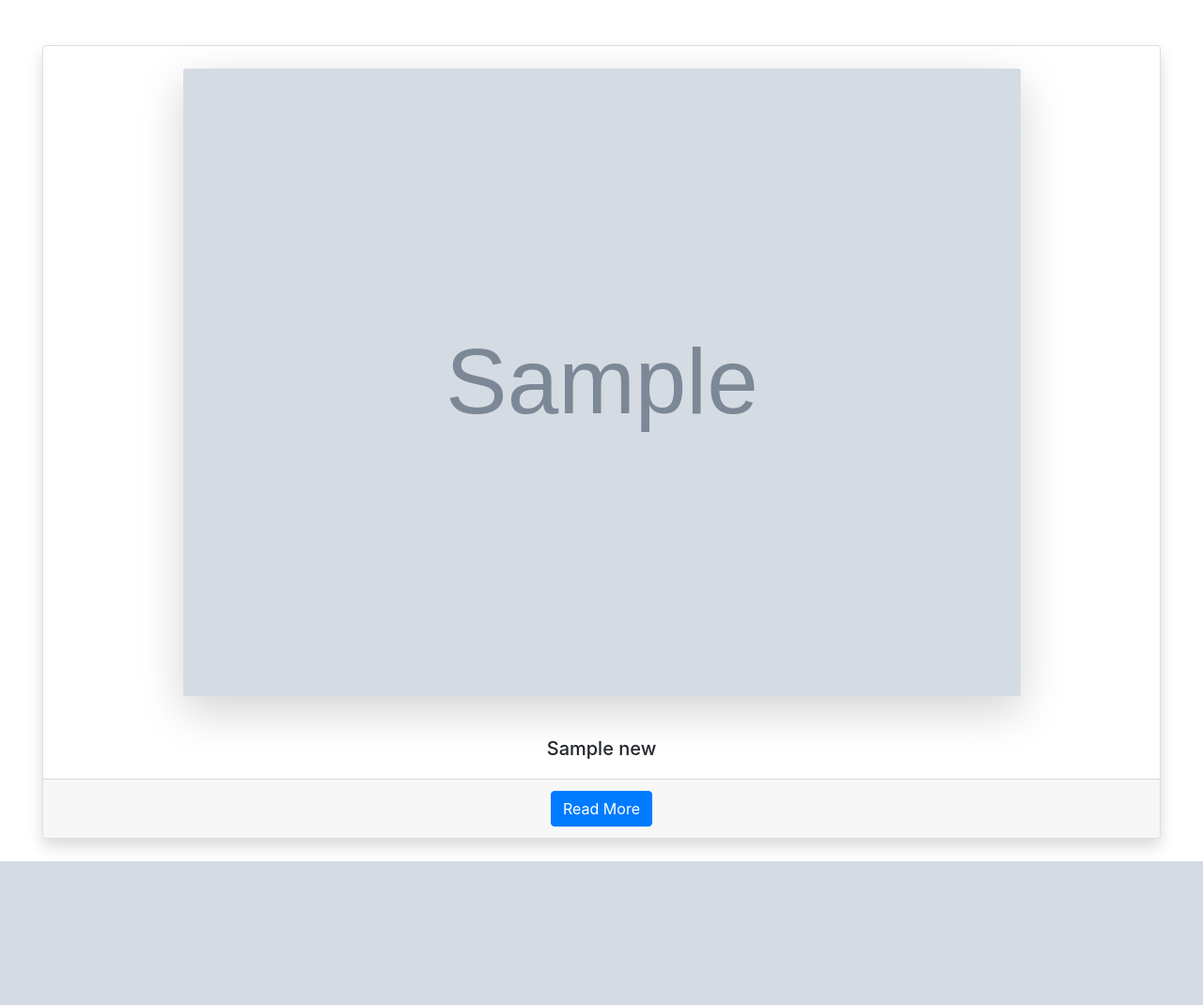
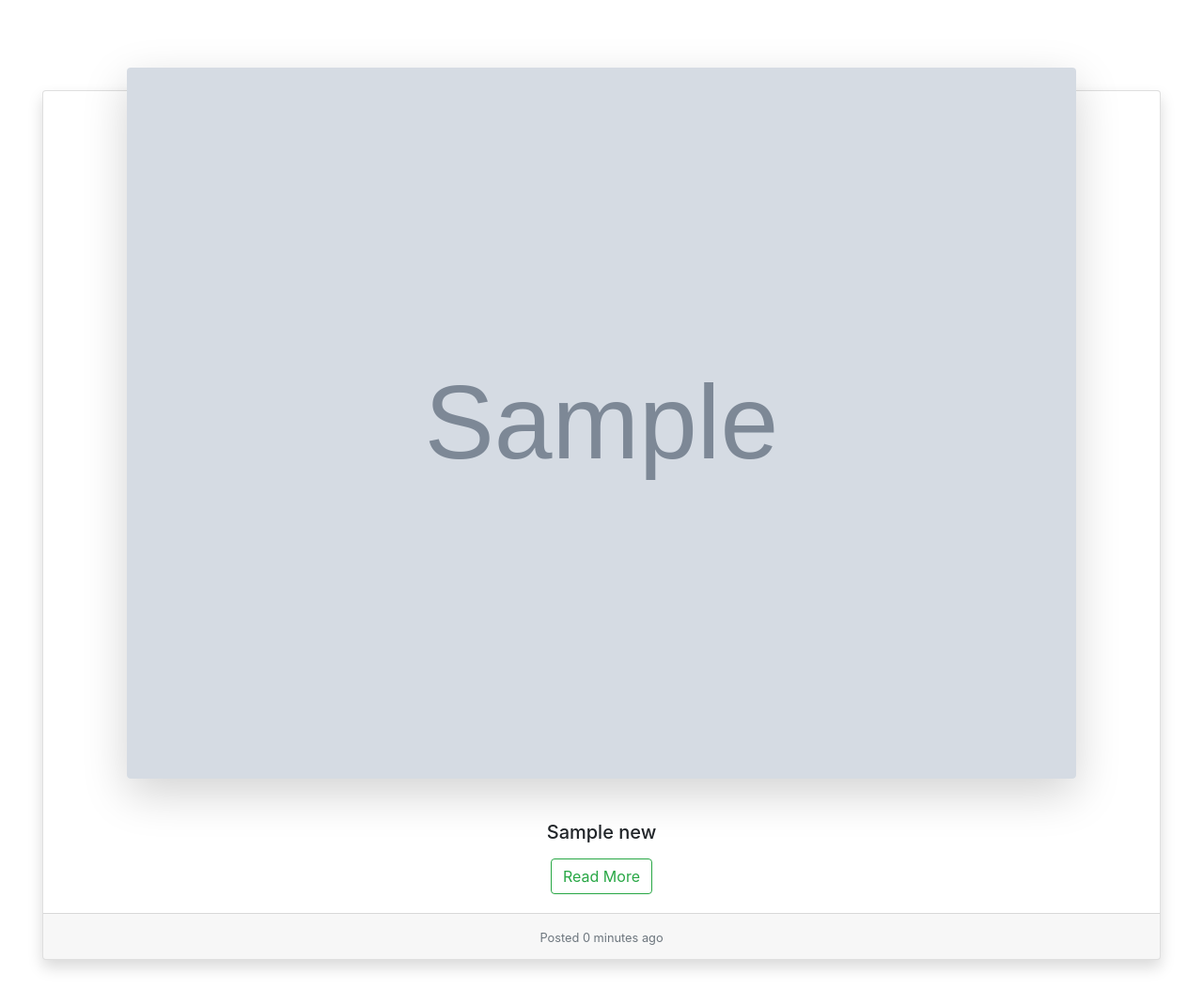
Before and after one commit to HKSenior/crypto-news, a Django app: page /news/ in a window 1280 px wide. Shown: the part 69-1139 px from the top of the page at 94% size. Before the commit the page ends 986 px from the top, so only its background shows below. Run offline with Django 3.2, Linux system fonts and the light colour scheme; tables that the repository leaves empty hold one stand-in row (values such as "Sample post"); grey boxes marked "Sample" are stand-in pictures; parts of the project's set-up code (start-up, migrations or seed data) failed here and were passed over; some libraries are stand-ins or nearby versions.

Commit message:
Styled cards & added created time & date to datebase news table

```diff
--- a/app/settings.py
+++ b/app/settings.py
@@ -1,5 +1,7 @@
 import os
+from datetime import datetime
 
+from pytz import timezone
 from decouple import config, Csv
 from celery.schedules import crontab
 
@@ -135,6 +137,6 @@ CELERY_TIMEZONE = config('CELERY_TIMEZONE')
 CELERY_BEAT_SCHEDULE = {
     'update_news': {
         'task': 'news.tasks.update_news',
-        'schedule': 120,
+        'schedule': 160,
     }
 }
--- a/crypto/static/css/style.css
+++ b/crypto/static/css/style.css
@@ -1,4 +1,10 @@
-/* Index */
+/* Cards */
+.card-img-block {
+    width: 85%;
+    margin: 0 auto;
+    position: relative;
+    top: -25px;
+}
 
 /* Prices */
 .jumbo-img {
--- a/crypto/views.py
+++ b/crypto/views.py
@@ -13,7 +13,7 @@ def index(request):
     )
 
     # Get articles from db
-    records = News.objects.all()[:25]
+    records = News.objects.all().order_by('-news_id')[:25]
 
     context = {
         'price': json.loads(price_request.content),
--- a/news/models.py
+++ b/news/models.py
@@ -1,3 +1,5 @@
+from datetime import datetime
+
 from django.db import models
 
 
@@ -8,6 +10,7 @@ class News(models.Model):
     url = models.TextField()
     title = models.TextField()
     categories = models.TextField()
+    when_added = models.DateTimeField(auto_now_add=True)
 
     def __str__(self):
         return self.title
--- a/news/views.py
+++ b/news/views.py
@@ -5,7 +5,7 @@ from . models import News
 
 def news(request):
     # Get articles from db
-    records = News.objects.all()
+    records = News.objects.all().order_by('-news_id')
 
     context = {
         'news': list(records)
--- a/templates/partials/_news.html
+++ b/templates/partials/_news.html
@@ -26,22 +26,25 @@
                 {% endwith %}
 
                 {# Card #}
-                <div class="card card-profile shadow mb-4">
+                <div class="card shadow my-5">
                     {# Card Image #}
-                    <div class="text-center">
-                        <img src="{{ item.imageurl }}" class="card-img-top shadow-lg w-75 mt-4" alt="{{ item.source }}">
+                    <div class="card-img-block">
+                        <img src="{{ item.imageurl }}" class="card-img-top shadow-lg rounded" alt="{{ item.source }}">
                     </div>
 
                     {# Card Body #}
-                    <div class="card-body mt-4">
-                        <h5 class="card-text text-center">{{ item.title }}</h5>
+                    <div class="card-body">
+                        <h5 class="card-text text-center mb-3">{{ item.title }}</h5>
+                        <div class="text-center mt-3">
+                            <button type="button" class="btn btn-outline-success">Read More</button>
+                        </div>
                     </div>
 
                     {# Card Footer #}
                     <div class="card-footer">
-                        <div class="text-center">
-                            <a href="{{ item.url }}" class="btn btn-primary">Read More</a>
-                        </div>
+                        <p class="card-text text-center">
+                            <small class="text-muted">Posted {{ item.when_added | timesince }} ago</small>
+                        </p>
                     </div>
                 </div>
                 {# End of Card #}
```
Also changed, not shown: news/tasks.py (+7 -3 lines), README.md, news/migrations/0003_news_when_added.py (added).
